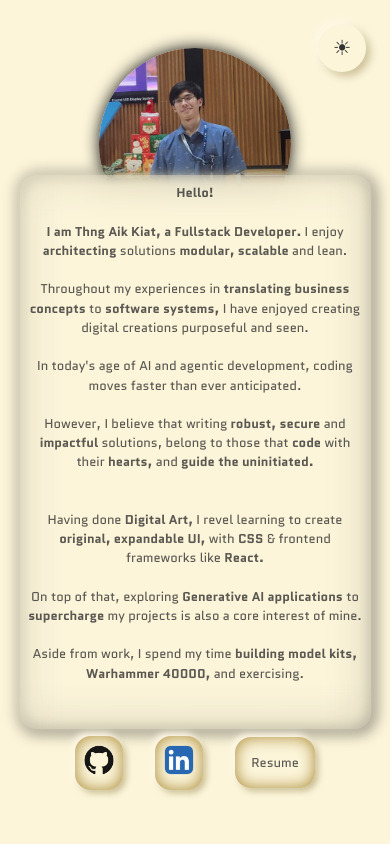
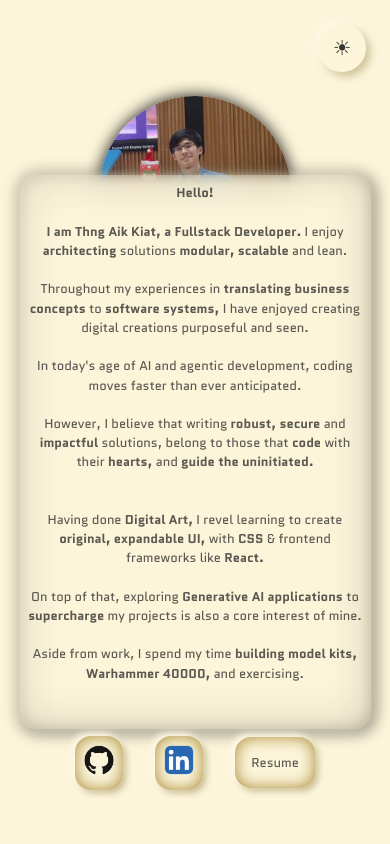
Before and after one commit to AikKiat/Webappportv2, a React (Vite) app: page / in a window 390 px wide. Shown: the top 844 px of the page. Built offline with nearby package versions, Linux system fonts and the light colour scheme; a web font is replaced by a local one.

Commit message:
shrunk intro text space

```diff
--- a/src/styles/media_queries/media_queries_intro_section.css
+++ b/src/styles/media_queries/media_queries_intro_section.css
@@ -47,8 +47,15 @@
     }
 
     .personal_image{
-        width: 15rem;
-        height: 15rem;
+        margin-top: 3rem;
+        width: 18rem;
+        height: 18rem;
+    }
+
+    .intro_desc_holder .intro_desc{
+        font-size: 1.0rem;
+        padding: 0.5rem;
+        line-height: 1rem;
     }
 
 }
@@ -65,9 +72,9 @@
     }
 
     .intro_desc_holder .intro_desc{
-        font-size: 1rem;
+        font-size: 0.9rem;
         padding: 0.5rem;
-        line-height: 1.5rem;
+        line-height: 1rem;
     }
 }
 
```
